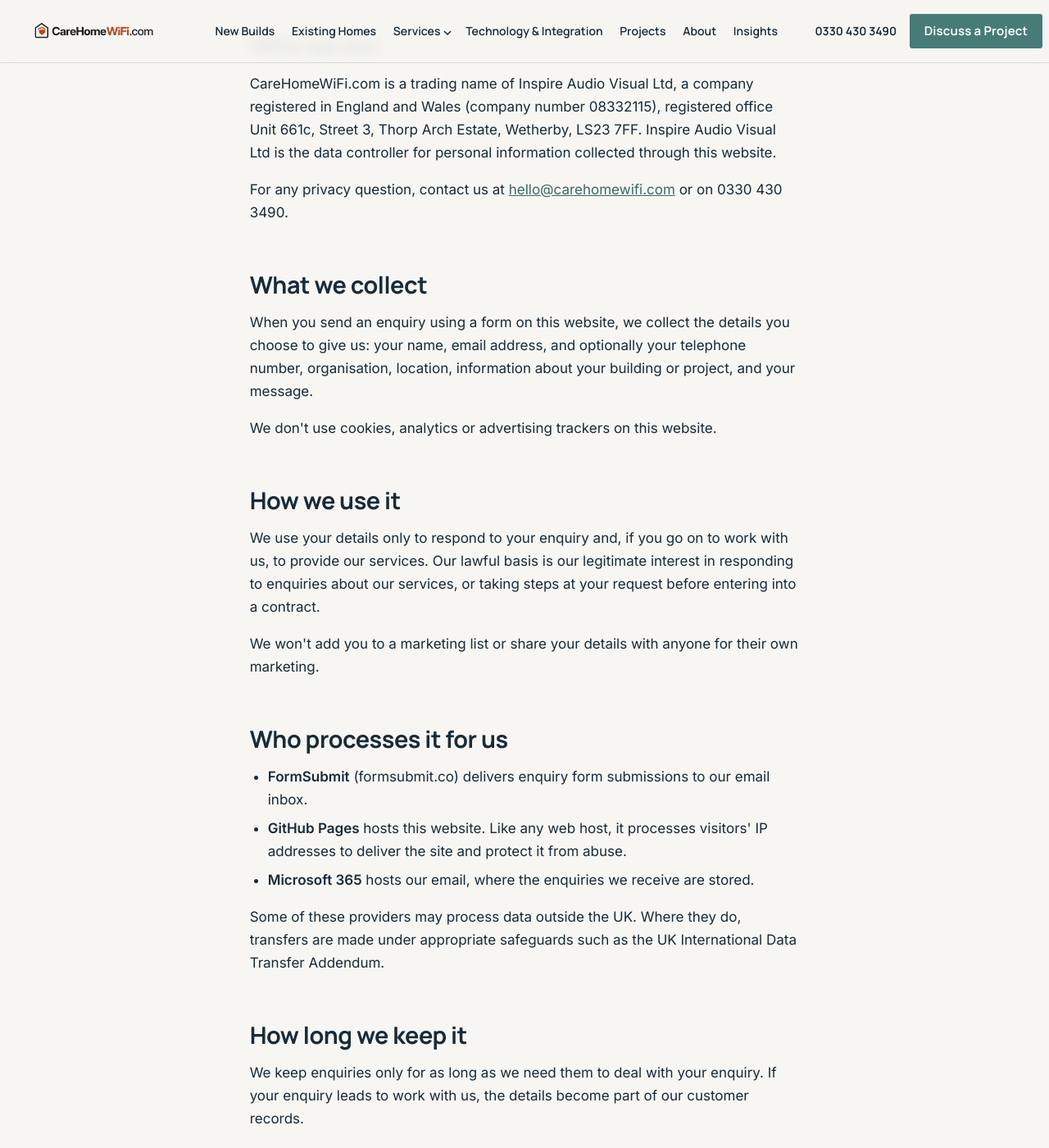
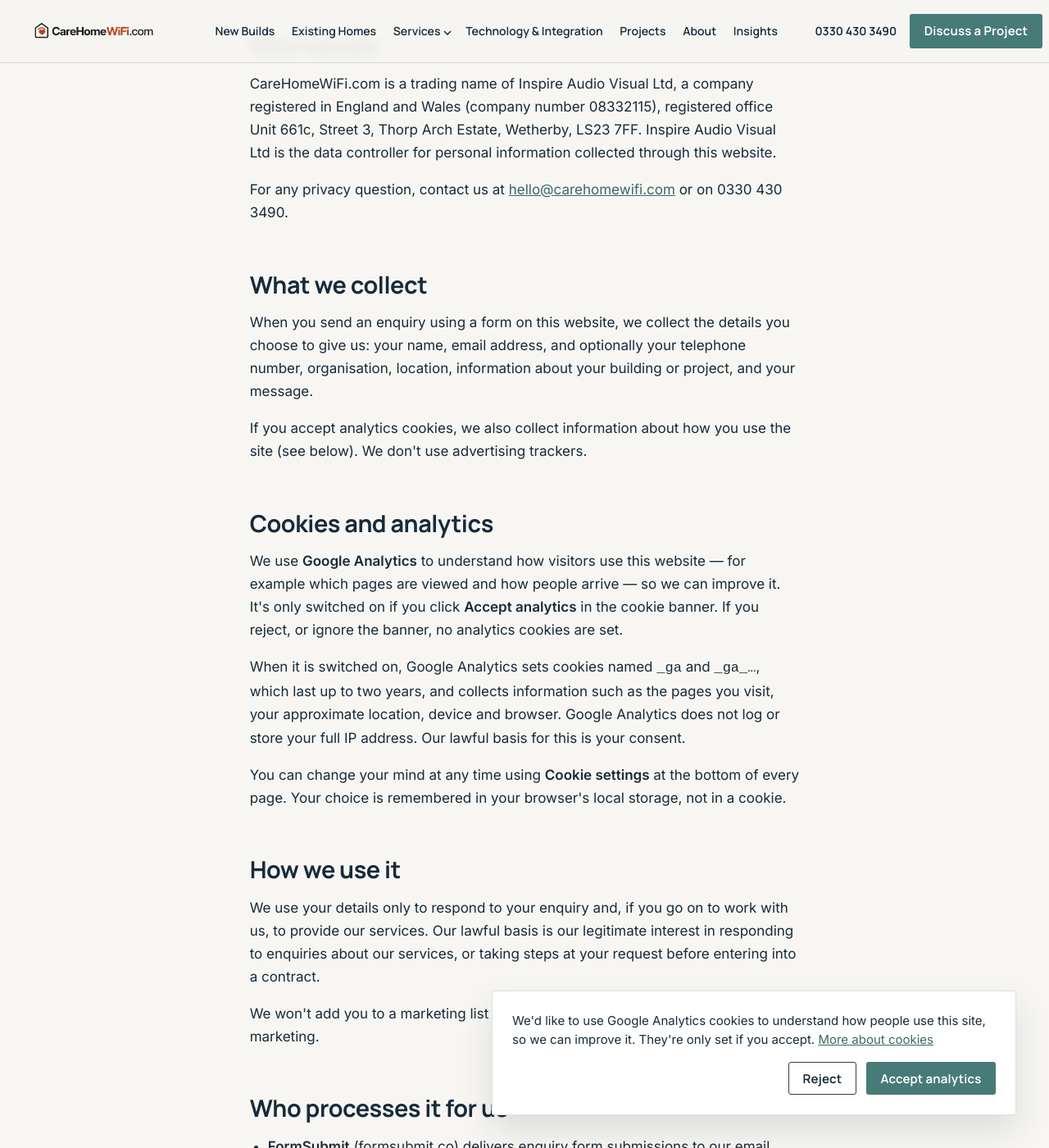
Before and after one commit to Pepilix/carehomewifi, a Jekyll site: the page built from privacy/index.html, in a window 1280 px wide and 1400 px high, scrolled down 448 px. Shown: the whole window at 82% size. Built offline with Jekyll 4.4.1, drawn with Linux system fonts in a browser that asks for light colours; some of the changed text lies outside the part shown.

Commit message:
Google Analytics 4 behind a consent banner; cookie settings link; privacy notice updated; lead event on enquiry
Co-Authored-By: Claude Opus 5.5 <noreply@anthropic.com>

```diff
--- a/_config.yml
+++ b/_config.yml
@@ -37,6 +37,10 @@ form_endpoint: "https://formsubmit.co/ajax/jonathan.a@inspire-av.com"
 
 google_site_verification: "rpIIRBk_5GeOTAxsVPoGxJIO_kPPLuaqXh_SiOBkx3s"
 
+# Google Analytics 4. Only loaded after a visitor accepts analytics cookies
+# in the consent banner (UK PECR). Leave empty to switch analytics off.
+ga_measurement_id: "G-WTW1BT43N4"
+
 # While true, unconfirmed facts are highlighted on the page with a dashed
 # "Confirm" marker. Set to false only once CONTENT-CHECKLIST.md is complete.
 show_confirm_markers: false
--- /dev/null
+++ b/_includes/consent.html
@@ -0,0 +1,13 @@
+{%- comment -%}
+  Analytics consent banner. Google Analytics is only loaded after "Accept".
+  Rejecting is as easy as accepting (ICO guidance). Reopened from the footer.
+{%- endcomment -%}
+{% if site.ga_measurement_id != "" %}
+<div class="consent" role="region" aria-label="Cookie choices" hidden data-consent>
+  <p class="consent__text">We'd like to use Google Analytics cookies to understand how people use this site, so we can improve it. They're only set if you accept. <a href="{{ '/privacy/' | relative_url }}#cookies">More about cookies</a></p>
+  <div class="consent__actions">
+    <button type="button" class="btn btn--secondary btn--small" data-consent-choice="denied">Reject</button>
+    <button type="button" class="btn btn--primary btn--small" data-consent-choice="granted">Accept analytics</button>
+  </div>
+</div>
+{% endif %}
--- a/_includes/footer.html
+++ b/_includes/footer.html
@@ -51,6 +51,7 @@
       <p>© {{ site.time | date: "%Y" }} CareHomeWiFi.com is a trading name of {{ site.parent.legal_name }}, registered in England and Wales, company number {{ site.parent.company_number }}. Registered office: {{ site.parent.registered_office }}.</p>
       <ul>
         <li><a href="{{ '/privacy/' | relative_url }}">Privacy notice</a></li>
+        {% if site.ga_measurement_id != "" %}<li><button type="button" class="site-footer__link" data-consent-open>Cookie settings</button></li>{% endif %}
       </ul>
     </div>
   </div>
--- a/_layouts/default.html
+++ b/_layouts/default.html
@@ -3,7 +3,7 @@
 <head>
 {% include head.html %}
 </head>
-<body class="{{ page.body_class }}{% unless site.show_confirm_markers %} hide-confirm{% endunless %}">
+<body class="{{ page.body_class }}{% unless site.show_confirm_markers %} hide-confirm{% endunless %}"{% if site.ga_measurement_id != "" %} data-ga="{{ site.ga_measurement_id }}"{% endif %}>
 <a href="#main" class="skip-link">Skip to content</a>
 {% include header.html %}
 <main id="main">
@@ -11,6 +11,7 @@
   {{ content }}
 </main>
 {% include footer.html %}
+{% include consent.html %}
 <script src="{{ '/assets/js/site.js' | relative_url }}" defer></script>
 </body>
 </html>
--- a/assets/css/site.css
+++ b/assets/css/site.css
@@ -738,3 +738,17 @@ mark.confirm::before {
 .evidence__note { margin: 0; color: var(--slate); font-size: var(--fs-sm); max-width: 60ch; }
 .evidence .text-link { align-self: flex-start; }
 @media (max-width: 760px) { .evidence { grid-template-columns: 1fr; } .evidence__media { aspect-ratio: 3 / 2; } }
+
+/* analytics consent banner */
+.consent {
+  position: fixed; left: var(--gutter); right: var(--gutter); bottom: var(--gutter); z-index: 200; max-width: 640px; margin-left: auto;
+  display: grid; gap: var(--s-4); padding: var(--s-5); background: var(--white); color: var(--navy);
+  border: var(--border); border-radius: var(--radius); box-shadow: var(--shadow-menu); font-size: var(--fs-sm); line-height: 1.55;
+}
+.consent[hidden] { display: none; }
+.consent__text { margin: 0; }
+.consent__text a { color: var(--teal-ink); }
+.consent__actions { display: flex; gap: var(--s-3); flex-wrap: wrap; justify-content: flex-end; }
+@media (max-width: 600px) { .consent__actions .btn { flex: 1; width: auto; } }
+.site-footer__link { padding: 0; font: inherit; color: inherit; background: none; border: 0; cursor: pointer; }
+.site-footer__link:hover { color: var(--white); text-decoration: underline; }
--- a/assets/js/site.js
+++ b/assets/js/site.js
@@ -393,6 +393,7 @@
         })
         .then(function () {
           form.classList.add('is-sent');
+          if (window.gtag) window.gtag('event', 'generate_lead', { enquiry_type: typeSel.value, page_path: location.pathname });
           var done = $('.enquiry__done', form);
           done.hidden = false;
           done.focus();
@@ -405,4 +406,58 @@
         });
     });
   });
+
+  /* ======================================================================
+     Analytics consent (UK PECR): Google Analytics loads only after Accept
+     ====================================================================== */
+  (function () {
+    var GA = document.body.getAttribute('data-ga');
+    var banner = $('[data-consent]');
+    if (!GA || !banner) return;
+    var KEY = 'chw-analytics-consent';
+    var read = function () { try { return localStorage.getItem(KEY); } catch (e) { return null; } };
+    var save = function (v) { try { localStorage.setItem(KEY, v); } catch (e) { /* storage blocked */ } };
+
+    var loadGA = function () {
+      if (window.__chwGA) return;
+      window.__chwGA = true;
+      window.dataLayer = window.dataLayer || [];
+      window.gtag = function () { window.dataLayer.push(arguments); };
+      window.gtag('js', new Date());
+      window.gtag('config', GA);
+      var s = document.createElement('script');
+      s.async = true;
+      s.src = 'https://www.googletagmanager.com/gtag/js?id=' + encodeURIComponent(GA);
+      document.head.appendChild(s);
+    };
+    var clearGACookies = function () {
+      document.cookie.split(';').forEach(function (c) {
+        var name = c.split('=')[0].trim();
+        if (/^_ga/.test(name)) {
+          ['', '.' + location.hostname, location.hostname].forEach(function (d) {
+            document.cookie = name + '=; Max-Age=0; path=/' + (d ? '; domain=' + d : '');
+          });
+        }
+      });
+    };
+    var show = function () { banner.hidden = false; };
+    var hide = function () { banner.hidden = true; };
+
+    $$('[data-consent-choice]', banner).forEach(function (btn) {
+      btn.addEventListener('click', function () {
+        var v = btn.getAttribute('data-consent-choice');
+        save(v);
+        hide();
+        if (v === 'granted') loadGA();
+        else { clearGACookies(); if (window.__chwGA) location.reload(); }
+      });
+    });
+    $$('[data-consent-open]').forEach(function (b) {
+      b.addEventListener('click', function () { show(); $('[data-consent-choice="denied"]', banner).focus(); });
+    });
+
+    var choice = read();
+    if (choice === 'granted') loadGA();
+    else if (choice !== 'denied') show();
+  })();
 })();
--- a/privacy/index.html
+++ b/privacy/index.html
@@ -22,7 +22,12 @@ description: How CareHomeWiFi.com, part of the Inspire Group, collects and uses
 
     <h2>What we collect</h2>
     <p>When you send an enquiry using a form on this website, we collect the details you choose to give us: your name, email address, and optionally your telephone number, organisation, location, information about your building or project, and your message.</p>
-    <p>We don't use cookies, analytics or advertising trackers on this website.</p>
+    <p>If you accept analytics cookies, we also collect information about how you use the site (see below). We don't use advertising trackers.</p>
+
+    <h2 id="cookies">Cookies and analytics</h2>
+    <p>We use <strong>Google Analytics</strong> to understand how visitors use this website — for example which pages are viewed and how people arrive — so we can improve it. It's only switched on if you click <strong>Accept analytics</strong> in the cookie banner. If you reject, or ignore the banner, no analytics cookies are set.</p>
+    <p>When it is switched on, Google Analytics sets cookies named <code>_ga</code> and <code>_ga_…</code>, which last up to two years, and collects information such as the pages you visit, your approximate location, device and browser. Google Analytics does not log or store your full IP address. Our lawful basis for this is your consent.</p>
+    <p>You can change your mind at any time using <strong>Cookie settings</strong> at the bottom of every page. Your choice is remembered in your browser's local storage, not in a cookie.</p>
 
     <h2>How we use it</h2>
     <p>We use your details only to respond to your enquiry and, if you go on to work with us, to provide our services. Our lawful basis is our legitimate interest in responding to enquiries about our services, or taking steps at your request before entering into a contract.</p>
@@ -32,7 +37,8 @@ description: How CareHomeWiFi.com, part of the Inspire Group, collects and uses
     <ul>
       <li><strong>FormSubmit</strong> (formsubmit.co) delivers enquiry form submissions to our email inbox.</li>
       <li><strong>GitHub Pages</strong> hosts this website. Like any web host, it processes visitors' IP addresses to deliver the site and protect it from abuse.</li>
-      <li><strong>Microsoft 365</strong> hosts our email, where the enquiries we receive are stored.</li>
+      <li><strong>Microsoft 365</strong> and <strong>Titan</strong> host our email, where the enquiries we receive are stored.</li>
+      <li><strong>Google Analytics</strong> (Google Ireland Ltd) measures site usage, only if you've accepted analytics cookies.</li>
     </ul>
     <p>Some of these providers may process data outside the UK. Where they do, transfers are made under appropriate safeguards such as the UK International Data Transfer Addendum.</p>
 
```
